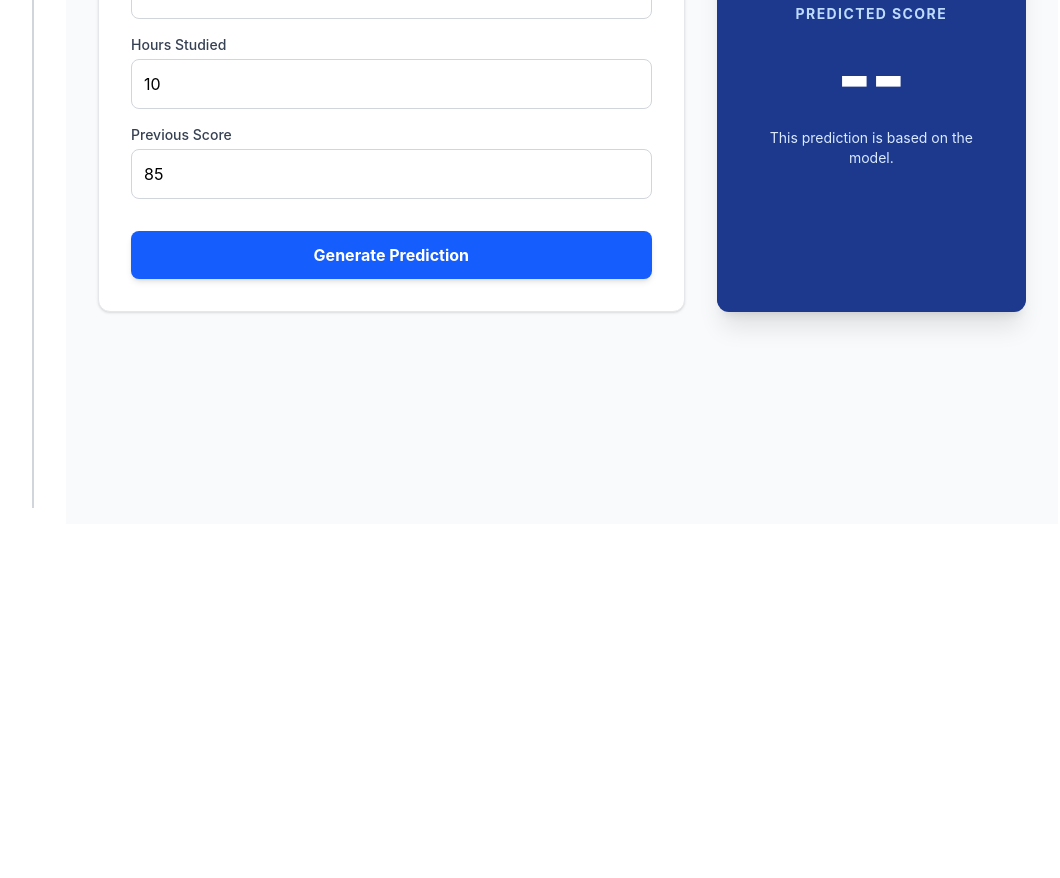
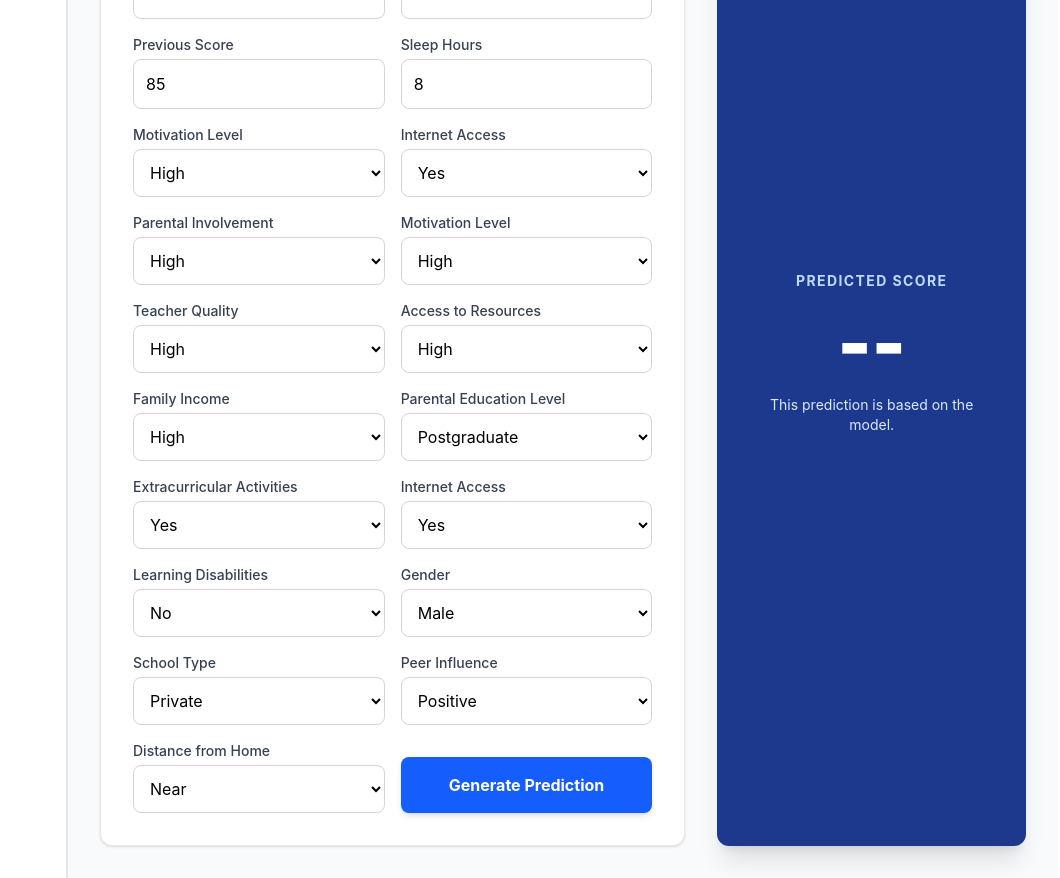
Before and after one commit to stha-kaustuv/Student-Performance-Tracker, a Vue app in the folder app/Student Performance Tracker/: page / in a window 1280 px wide. Shown: the part 460-1338 px from the top of the page, without its empty margins (190-1250 px from the left). Before the commit the page ends 984 px from the top, so only its background shows below. Built offline with nearby package versions, Linux system fonts and the light colour scheme; no server answers.

Commit message:
Frontend changes

```diff
--- a/app/Student Performance Tracker/layouts/defaultlayout.vue
+++ b/app/Student Performance Tracker/layouts/defaultlayout.vue
@@ -29,7 +29,7 @@ import {
         <div class="w-full p-4">
           <div class="flex h-screen">
             <!-- Sidebar -->
-            <div class="w-1/6 h-full p-4 border-r-2 border-gray-300">
+            <div class="w-1/6 h-auto p-4">
               <p class="text-xl font-semibold mb-4">Sidebar</p>
               <ul class="space-y-2">
                 <router-link
--- a/app/Student Performance Tracker/src/pages/Dashboard.vue
+++ b/app/Student Performance Tracker/src/pages/Dashboard.vue
@@ -62,20 +62,30 @@ const form = reactive({
   attendance: 95,
   hoursStudied: 10,
   previousScore: 85,
+  parentalInvolvement: 3,
+  accessToResources: 3,
+  extracurricularActivities: 1,
+  Sleep_Hours: 8,
+  motivationLevel: 3,
+  internetAccess: 1,
+  Tutoring_Sessions: 5,
+  familyIncome: 3,
+  teacherQuality: 3,
+  schoolType: 1,
+  peerInfluence: 3,
+  Physical_Activity: 3,
+  learningDisabilities: 0,
+  parentalEducation: 3,
+  distanceFromHome: 1,
+  gender: 1,
+  sleepHours: 8,
 });
 
 const predictionResult = ref(null);
-
-// const handlePredict = async () => {
-
-//   console.log("Sending data to API:", form);
-//   // predictionResult.value = await api.post('/predict', form);
-//   predictionResult.value = 68.16;
-// };
 </script>
 
 <template>
-  <div class="p-8 bg-gray-50 min-h-screen">
+  <div class="p-8 bg-gray-50 min-h-screen border-l-2 border-gray-200">
     <p class="text-2xl font-bold mb-6 text-gray-800">
       Student Success Dashboard
     </p>
@@ -95,7 +105,7 @@ const predictionResult = ref(null);
         class="flex-1 bg-white border border-gray-200 rounded-xl shadow-sm p-8"
       >
         <p class="text-lg font-semibold mb-6">Input Student Metrics</p>
-        <form class="space-y-4">
+        <form class="grid grid-cols-2 gap-4">
           <div>
             <label class="block text-sm font-medium text-gray-700 mb-1"
               >Attendance (%)</label
@@ -126,10 +136,234 @@ const predictionResult = ref(null);
               class="w-full border border-gray-300 rounded-lg p-3 focus:ring-2 focus:ring-blue-500 outline-none"
             />
           </div>
+          <div>
+            <label class="block text-sm font-medium text-gray-700 mb-1"
+              >Sleep Hours</label
+            >
+            <input
+              v-model="form.sleepHours"
+              type="number"
+              class="w-full border border-gray-300 rounded-lg p-3"
+            />
+          </div>
+          <div>
+            <label class="block text-sm font-medium text-gray-700 mb-1"
+              >Motivation Level</label
+            >
+            <select
+              v-model="form.motivationLevel"
+              class="w-full border border-gray-300 rounded-lg p-3"
+            >
+              <option :value="1">Low</option>
+              <option :value="2">Medium</option>
+              <option :value="3">High</option>
+            </select>
+          </div>
+          <div>
+            <label class="block text-sm font-medium text-gray-700 mb-1"
+              >Internet Access</label
+            >
+            <select
+              v-model="form.internetAccess"
+              class="w-full border border-gray-300 rounded-lg p-3"
+            >
+              <option :value="1">Yes</option>
+              <option :value="0">No</option>
+            </select>
+          </div>
+          <!-- Parental Involvement -->
+          <div>
+            <label class="block text-sm font-medium text-gray-700 mb-1"
+              >Parental Involvement</label
+            >
+            <select
+              v-model="form.parentalInvolvement"
+              class="w-full border border-gray-300 rounded-lg p-3"
+            >
+              <option :value="1">Low</option>
+              <option :value="2">Medium</option>
+              <option :value="3">High</option>
+            </select>
+          </div>
+
+          <!-- Motivation Level -->
+          <div>
+            <label class="block text-sm font-medium text-gray-700 mb-1"
+              >Motivation Level</label
+            >
+            <select
+              v-model="form.motivationLevel"
+              class="w-full border border-gray-300 rounded-lg p-3"
+            >
+              <option :value="1">Low</option>
+              <option :value="2">Medium</option>
+              <option :value="3">High</option>
+            </select>
+          </div>
+
+          <!-- Teacher Quality -->
+          <div>
+            <label class="block text-sm font-medium text-gray-700 mb-1"
+              >Teacher Quality</label
+            >
+            <select
+              v-model="form.teacherQuality"
+              class="w-full border border-gray-300 rounded-lg p-3"
+            >
+              <option :value="1">Low</option>
+              <option :value="2">Medium</option>
+              <option :value="3">High</option>
+            </select>
+          </div>
+
+          <!-- Access to Resources -->
+          <div>
+            <label class="block text-sm font-medium text-gray-700 mb-1"
+              >Access to Resources</label
+            >
+            <select
+              v-model="form.accessToResources"
+              class="w-full border border-gray-300 rounded-lg p-3"
+            >
+              <option :value="1">Low</option>
+              <option :value="2">Medium</option>
+              <option :value="3">High</option>
+            </select>
+          </div>
+
+          <!-- Family Income -->
+          <div>
+            <label class="block text-sm font-medium text-gray-700 mb-1"
+              >Family Income</label
+            >
+            <select
+              v-model="form.familyIncome"
+              class="w-full border border-gray-300 rounded-lg p-3"
+            >
+              <option :value="1">Low</option>
+              <option :value="2">Medium</option>
+              <option :value="3">High</option>
+            </select>
+          </div>
+
+          <!-- Parental Education Level -->
+          <div>
+            <label class="block text-sm font-medium text-gray-700 mb-1"
+              >Parental Education Level</label
+            >
+            <select
+              v-model="form.parentalEducation"
+              class="w-full border border-gray-300 rounded-lg p-3"
+            >
+              <option :value="1">High School</option>
+              <option :value="2">College</option>
+              <option :value="3">Postgraduate</option>
+            </select>
+          </div>
+
+          <!-- Extracurricular Activities -->
+          <div>
+            <label class="block text-sm font-medium text-gray-700 mb-1"
+              >Extracurricular Activities</label
+            >
+            <select
+              v-model="form.extracurricularActivities"
+              class="w-full border border-gray-300 rounded-lg p-3"
+            >
+              <option :value="1">Yes</option>
+              <option :value="0">No</option>
+            </select>
+          </div>
+
+          <!-- Internet Access -->
+          <div>
+            <label class="block text-sm font-medium text-gray-700 mb-1"
+              >Internet Access</label
+            >
+            <select
+              v-model="form.internetAccess"
+              class="w-full border border-gray-300 rounded-lg p-3"
+            >
+              <option :value="1">Yes</option>
+              <option :value="0">No</option>
+            </select>
+          </div>
+
+          <!-- Learning Disabilities -->
+          <div>
+            <label class="block text-sm font-medium text-gray-700 mb-1"
+              >Learning Disabilities</label
+            >
+            <select
+              v-model="form.learningDisabilities"
+              class="w-full border border-gray-300 rounded-lg p-3"
+            >
+              <option :value="1">Yes</option>
+              <option :value="0">No</option>
+            </select>
+          </div>
+
+          <!-- Gender -->
+          <div>
+            <label class="block text-sm font-medium text-gray-700 mb-1"
+              >Gender</label
+            >
+            <select
+              v-model="form.gender"
+              class="w-full border border-gray-300 rounded-lg p-3"
+            >
+              <option :value="1">Male</option>
+              <option :value="0">Female</option>
+            </select>
+          </div>
+
+          <!-- School Type -->
+          <div>
+            <label class="block text-sm font-medium text-gray-700 mb-1"
+              >School Type</label
+            >
+            <select
+              v-model="form.schoolType"
+              class="w-full border border-gray-300 rounded-lg p-3"
+            >
+              <option :value="0">Public</option>
+              <option :value="1">Private</option>
+            </select>
+          </div>
+
+          <!-- Peer Influence -->
+          <div>
+            <label class="block text-sm font-medium text-gray-700 mb-1"
+              >Peer Influence</label
+            >
+            <select
+              v-model="form.peerInfluence"
+              class="w-full border border-gray-300 rounded-lg p-3"
+            >
+              <option :value="1">Negative</option>
+              <option :value="2">Neutral</option>
+              <option :value="3">Positive</option>
+            </select>
+          </div>
+
+          <!-- Distance from Home -->
+          <div>
+            <label class="block text-sm font-medium text-gray-700 mb-1"
+              >Distance from Home</label
+            >
+            <select
+              v-model="form.distanceFromHome"
+              class="w-full border border-gray-300 rounded-lg p-3"
+            >
+              <option :value="1">Near</option>
+              <option :value="2">Moderate</option>
+              <option :value="3">Far</option>
+            </select>
+          </div>
           <button
             @click="handlePredict"
             type="button"
-            class="w-full mt-4 bg-blue-600 text-white font-bold rounded-lg py-3 hover:bg-blue-700 shadow-md transition"
+            class="w-full mt-4 bg-blue-600 text-white font-bold rounded-lg py-3 hover:bg-blue-700 cursor-pointer shadow-md transition"
           >
             Generate Prediction
           </button>
```
